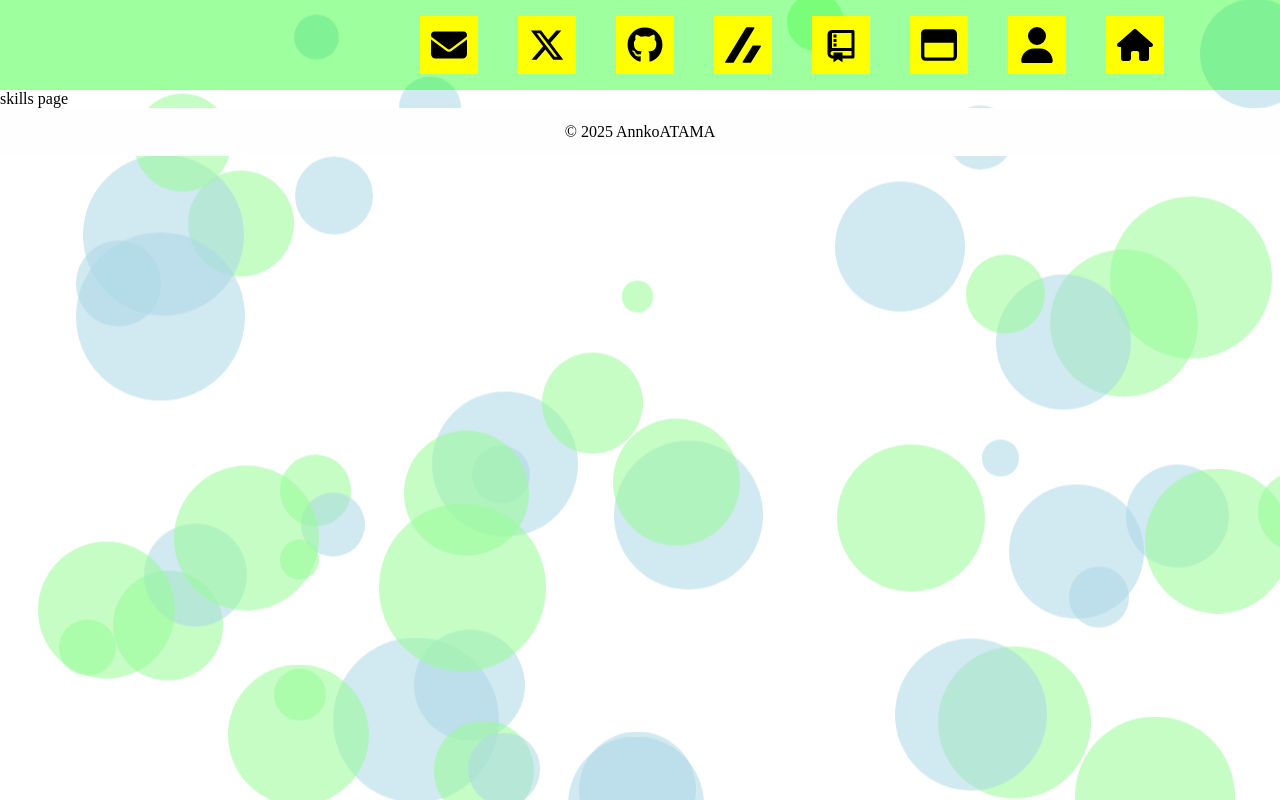
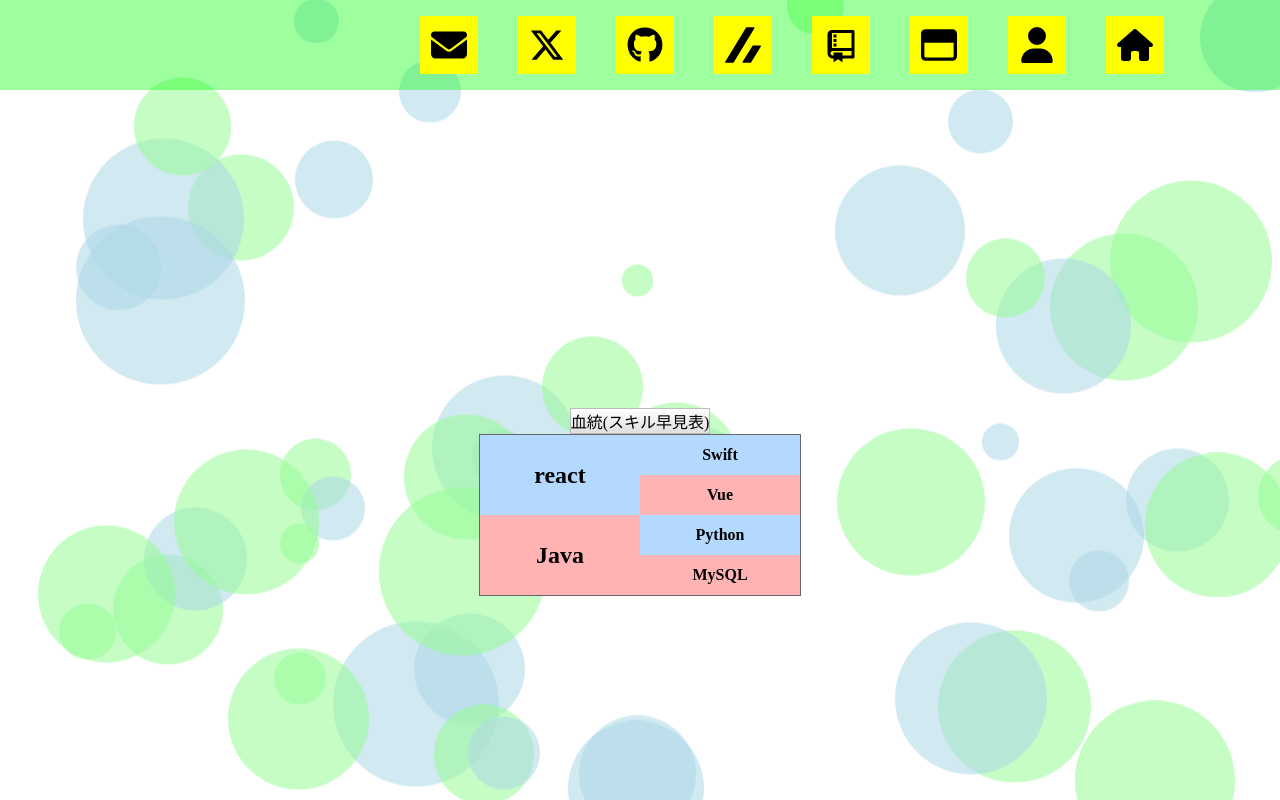
Before and after one commit to AnnkoATAMA/AnnkoATAMA_Protfolio, a React (Vite) app in the folder front/: page /skills in a window 1280 px wide. Built offline with nearby package versions, Linux system fonts and the light colour scheme.

Commit message:
skillハイパー簡易実装

```diff
--- a/front/src/pages/SkillsPage.tsx
+++ b/front/src/pages/SkillsPage.tsx
@@ -1,7 +1,27 @@
+import "./css/skills.css"
+
 const SkillsPage = () => {
   return (
-      <div>
-          skills page
+      <div className={"skill-container"}>
+          <div className={"skill-header"}>
+              血統(スキル早見表)
+          </div>
+          <div className="pedigree-chart">
+              <div className="sire">
+                  <div className="parent">react</div>
+                  <div className="grandparents">
+                      <div className="grandparent">Swift</div>
+                      <div className="grandparent">Vue</div>
+                  </div>
+              </div>
+              <div className="dam">
+                  <div className="parent">Java</div>
+                  <div className="grandparents">
+                      <div className="grandparent">Python</div>
+                      <div className="grandparent">MySQL</div>
+                  </div>
+              </div>
+          </div>
       </div>
   )
 }
--- /dev/null
+++ b/front/src/pages/css/skills.css
@@ -0,0 +1,8 @@
+.skill-container {
+    display: flex;
+    align-items: center;
+    justify-content: center;
+    height: 100vh;
+    width: 100%;
+    flex-direction: column;
+}
```
